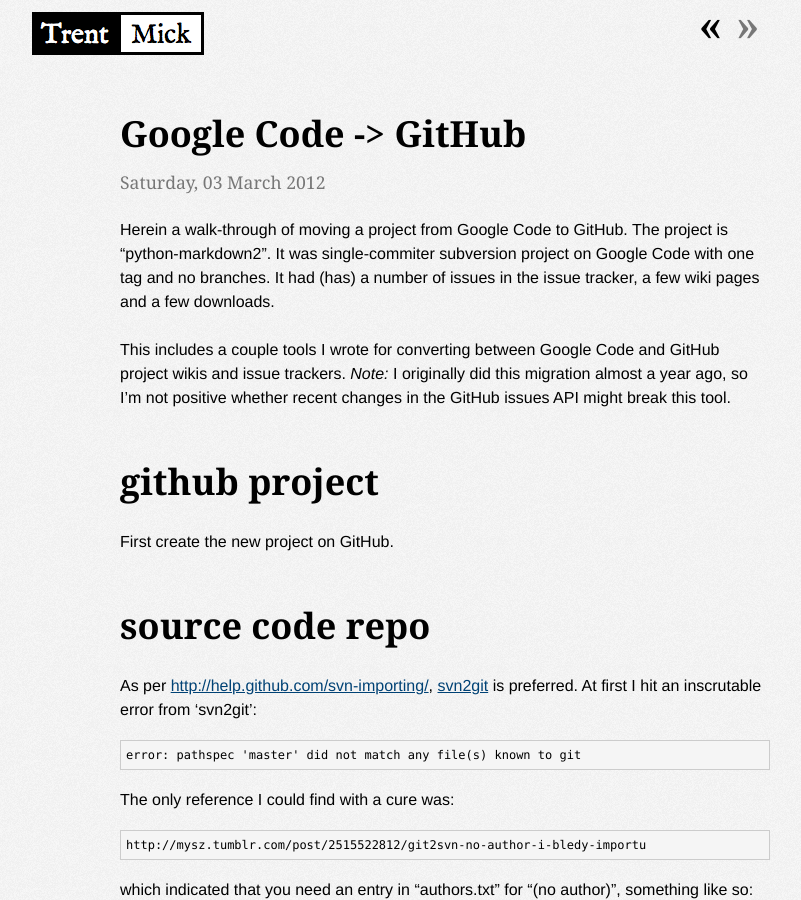
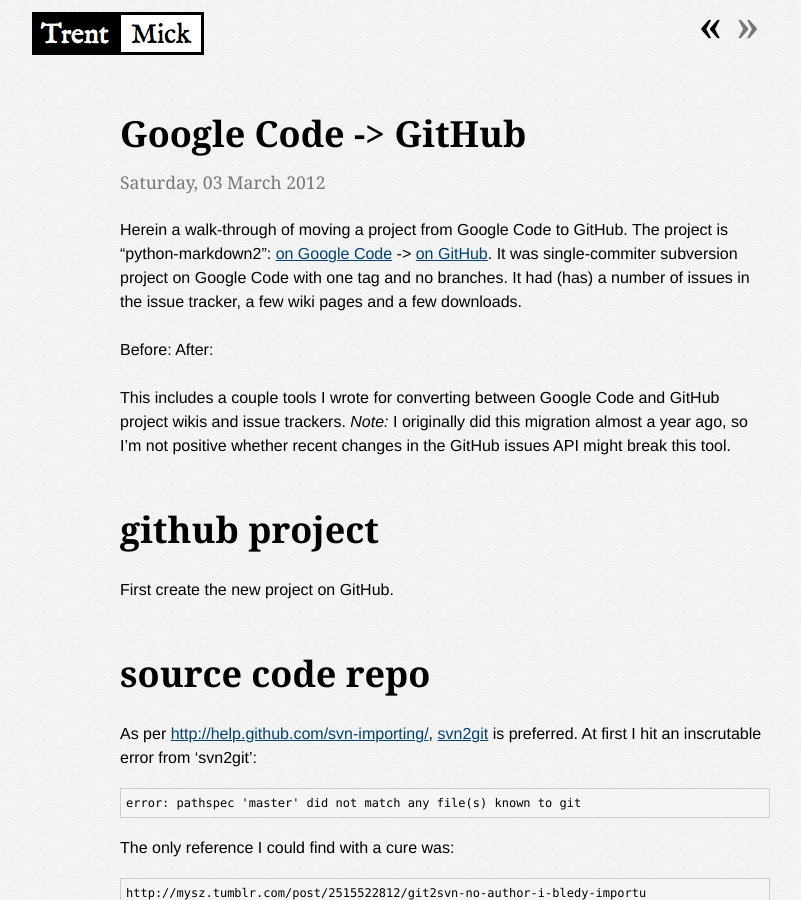
Before and after one commit to trentm/trentm.github.com, a Jekyll site: the page built from _posts/2012-03-03-google-code-to-github.markdown, in a window 1280 px wide and 900 px high. Shown: the whole window, without its empty margins (195-996 px from the left). Built offline with Jekyll 4.4.1, drawn with Linux system fonts in a browser that asks for light colours; some web fonts are replaced; Markdown is read by kramdown in place of the engine named in the settings; comment, search, counter and statistics services are not loaded.

Commit message:
Tweak to intro.

```diff
--- a/_posts/2012-03-03-google-code-to-github.markdown
+++ b/_posts/2012-03-03-google-code-to-github.markdown
@@ -5,9 +5,15 @@
 ---
 
 Herein a walk-through of moving a project from Google Code to GitHub. The
-project is "python-markdown2". It was single-commiter subversion project on
-Google Code with one tag and no branches. It had (has) a number of issues in
-the issue tracker, a few wiki pages and a few downloads.
+project is "python-markdown2":
+[on Google Code](http://code.google.com/p/python-markdown2/) ->
+[on GitHub](https://github.com/trentm/python-markdown2). It was
+single-commiter subversion project on Google Code with one tag and no
+branches. It had (has) a number of issues in the issue tracker, a few wiki
+pages and a few downloads.
+
+Before:
+After:
 
 This includes a couple tools I wrote for converting between Google Code
 and GitHub project wikis and issue trackers. *Note:* I originally did this
```
